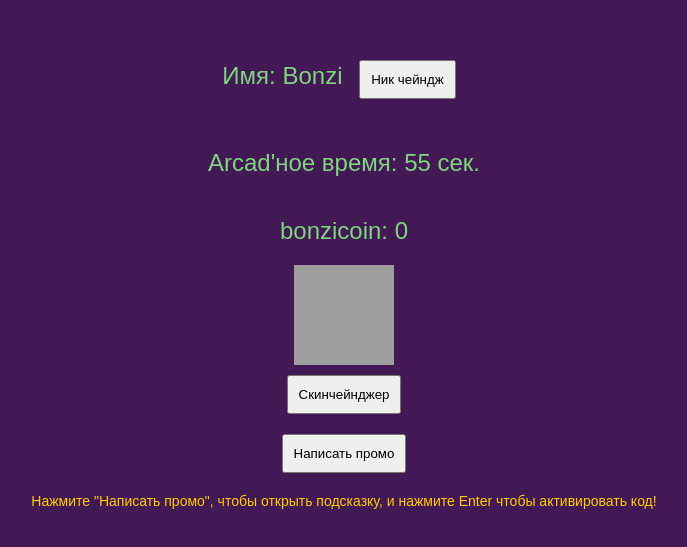
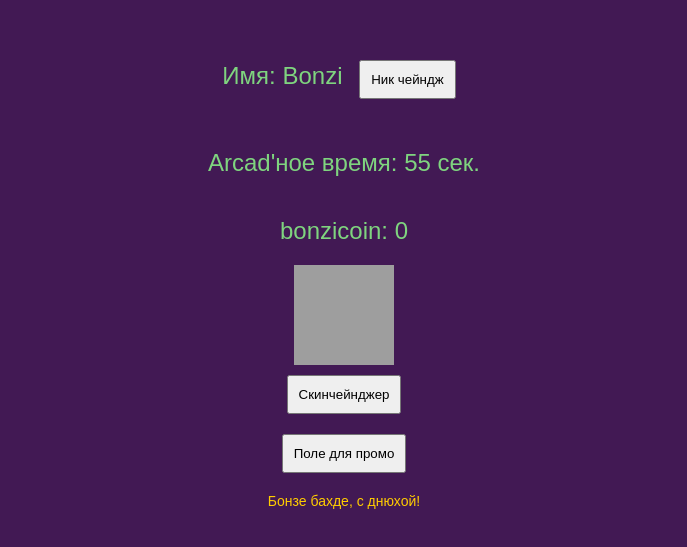
Before and after one commit to Bonzicheck/Bonzicheck.github.io, a plain HTML site: page index.html in a window 1280 px wide. Shown: the part 133-680 px from the top of the page, without its empty margins (296-983 px from the left). Drawn offline with Linux system fonts and the light colour scheme; grey boxes are pictures that could not be loaded.

Commit message:
Update index.html
Signed-off-by: Bonzicheck <192927218+Bonzicheck@users.noreply.github.com>

```diff
--- a/index.html
+++ b/index.html
@@ -60,10 +60,10 @@
     <div id="character" onclick="handleClick()"></div>
 
     <button id="skinChanger">Скинчейнджер</button>
-    <button id="submitCode">Написать промо</button>
+    <button id="submitCode">Поле для промо</button>
     <input type="text" id="codeInput" placeholder="Введите ваш промо" style="display:none;">
 
-    <div id="disclaimer">Нажмите "Написать промо", чтобы открыть подсказку, и нажмите Enter чтобы активировать код!</div>
+    <div id="disclaimer">Бонзе бахде, с днюхой!</div>
 
     <input type="text" id="nameInput" placeholder="Введите новое имя" style="display:none;">
 
@@ -194,7 +194,7 @@
                 timerDisplay.textContent = timeLeft;
                 if (timeLeft <= 0) {
                     clearInterval(timerInterval);
-                    alert(`Buddy arcader: Время вышло, счёт говорит что у вас ${coins} бонзикоинов, я не знаю как вас зовут, но я буду дальше считать до 1 минуты`);
+                    alert(`Buddy arcader: Время вышло, счёт говорит что у вас ${coins} бонзикоинов, я буду дальше считать до 1 минуты`);
                     resetTimer();
                 }
             }, 1000);
```
